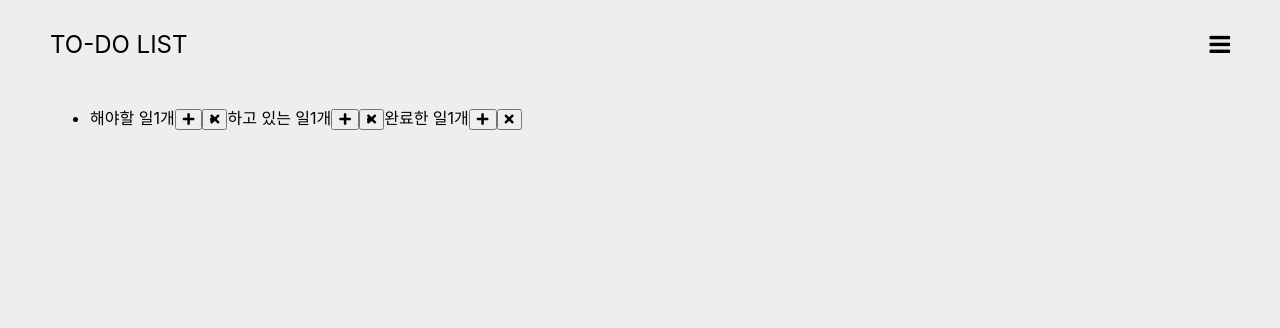
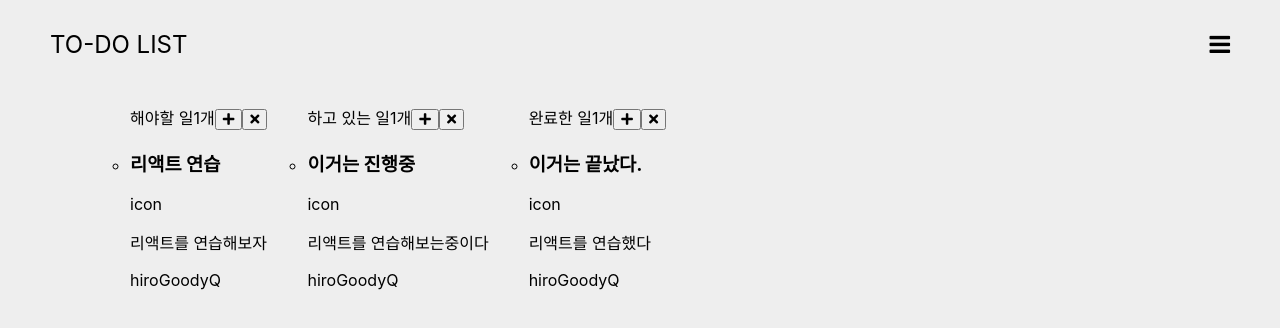
Before and after one commit to codesquad-members-2021/todo-list, a React (Create React App) app in the folder FE/: page / in a window 1280 px wide. Shown: the top 328 px of the page. Built offline with nearby package versions, Linux system fonts and the light colour scheme; the HTML template or start-up script is replaced by a standard one.

Commit message:
[Add]: 처음 렌더시 각 columns의 카드 추가

```diff
--- a/FE/src/components/TodoList/Columns.jsx
+++ b/FE/src/components/TodoList/Columns.jsx
@@ -7,28 +7,27 @@ import Form from './Form'
 
 const Column = ({data:{columns}, changeColumns}) => {
     const [initialColumns, setColumn] = useState(columns);
-    const [cardList, setCardList] = useState(columns.cards)
-    // 현재 true값 false값으로 변경해주어야함
-    // const [isClicked, setIsClicked] = useState(false);
     const [currentID, setCurrentID] = useState(null);
-    // const toggleCard = () => {
-    // }
 
 
-    // null값인지 값이 들어있는지 확인
     const handleClick = (clickedID) => {
         if(currentID !== clickedID) setCurrentID(clickedID);
         else if(currentID !== null) setCurrentID(null);
         else setCurrentID(clickedID);
-
     };
 
-    const addCard = ({newCard}) => {
-        setCardList([...cardList, newCard])
+    const addCard = (column) => {
+        const newColumns = Object.assign(initialColumns, column)
+        setColumn([...newColumns]);
     }
+    console.log('column 데이타',initialColumns);
 
-    const columnLists = initialColumns.map(({id, title, cards}) => (
-        <li key={id}>
+    const handleClickCancel = () => {
+        setCurrentID(null);
+    }
+    const columnLists = initialColumns.map((column) => {
+        const {id, title, cards} = column;
+        return (<ul key={id}>
         <header>
         <span>{title}</span>
         <span>{cards.length}개</span>
@@ -37,11 +36,11 @@ const Column = ({data:{columns}, changeColumns}) => {
         </header>
         <div>
 
-        {currentID === id ? <Form key={id} cards={cards} addCard={addCard}/> : <></>}
-        {console.log(currentID, id)}
+        {currentID === id ? <Form key={id} addCard={addCard} handleClickCancel={handleClickCancel} column={column}/> : <></>}
+        <Card cards={cards} />
         </div>
-        </li>
-))
+        </ul>)
+        })
 
     return (
         <ColumnContainer>
```
